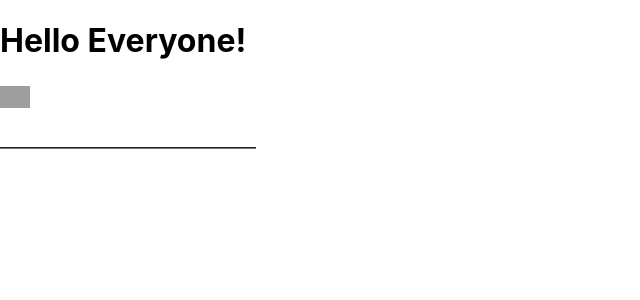
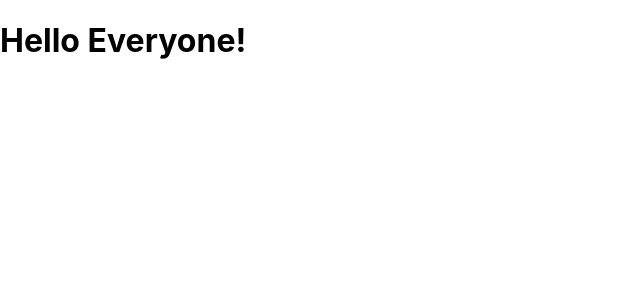
Before and after one commit to Bonnie009/web-dev-4-todo-list, a Next.js app in the folder to-do-list/: page / in a window 1280 px wide. Shown: the top 300 px of the page, without its empty margins (0-640 px from the left). Built offline with nearby package versions, Linux system fonts and the light colour scheme; grey boxes are pictures that could not be loaded.

Commit message:
Add Checkbox and Input box

```diff
--- a/to-do-list/components/list/list.jsx
+++ b/to-do-list/components/list/list.jsx
@@ -1,49 +1,49 @@
-import React from "react";
+import React, { useState } from "react";
 import styled from "styled-components";
 
-const ListItem = styled.div`
-    width:auto;
-    height:auto;
-    border:none;
-`
-const ListBox = styled.li`
-    background-color:#FFFFFF;
-    list-style-type:none;
-`
+const Container = styled.div`
+    display: flex;
+    flex-flow: row nowrap;
+`;
 
-const InputBox = styled.input`
-    width:${props => props.iwidth};
-    height: ${props => props.iheight}px;
-    font-size: 22px;
-    border-top-style: hidden;
-    border-right-style: hidden;
-    border-left-style: hidden;
-    border-bottom-style: groove;
-    padding: 16px;
-    box-sizing: border-box;
-`
-const Icon = styled.img`
-    display: block;
-    object-fit: contain;
-    width: 30px;
-    height: 30px;
-    margin-right:10px;
-`
+const CustomCheckbox = styled.div`
+    width: 20px;
+    height: 20px;
+    border-style: solid;
+    border-radius: 5px;
+    margin-right: 5px;
+`;
 
-const List = ({
-    iwidth = "20%",
-    iheight = 37,
-}) => {
+const Checkbox = styled.input`
+    width: 20px;
+    height: 20px;
+    margin-right: 5px;
+    display: none;
+`;
+
+const Input = styled.input`
+    border: none;
+`;
+
+const List = () => {
+
+    const [checkbox, setCheckbox] = useState(false);
+    const handleClick = () => setCheckbox(oldCheckbox => !oldCheckbox);
+
     return (
-        <ListItem>
-            <ListBox>
-             <Icon src= "./../assets/Check.png" />
-            <InputBox
-             iwidth={iwidth}
-             iheight={iheight}/>
-             </ListBox>
-        </ListItem>
-    );
+        <Container>
+            <Container>
+                <CustomCheckbox onClick={handleClick}>
+                    {checkbox ? "✔" : " "}
+                </CustomCheckbox>
+                <Checkbox
+                    type="checkbox"
+                    value={checkbox.value}
+                />
+            </Container>
+            <Input type="text" placeholder="Subtitle" />
+        </Container >
+    )
 };
 
 export default List;
--- a/to-do-list/pages/index.jsx
+++ b/to-do-list/pages/index.jsx
@@ -1,7 +1,7 @@
 import Head from 'next/head'
 import styles from '../styles/Home.module.css'
 // import components
-import List from '../components/list/list'
+// import List from '../components/list/list'
 // import NewList from '../components/new-list/new-list'
 // import ProgressBar from '../components/progress-bar/progress-bar'
 
@@ -13,7 +13,6 @@ export default function Home() {
         <meta name="description" content="Web Dev 4 project" />
       </Head>
       <h1>Hello Everyone!</h1>
-      <List></List>
       {/* add your components here */}
       {/* <List />
       <NewList />
```
